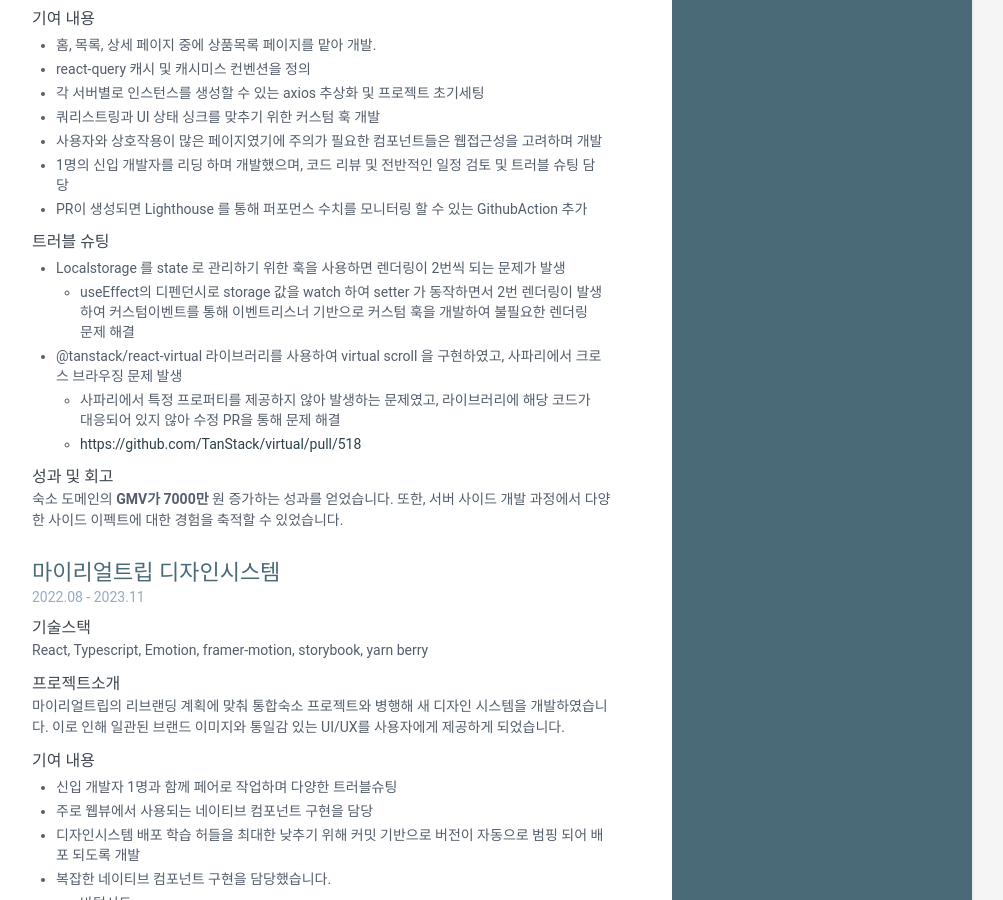
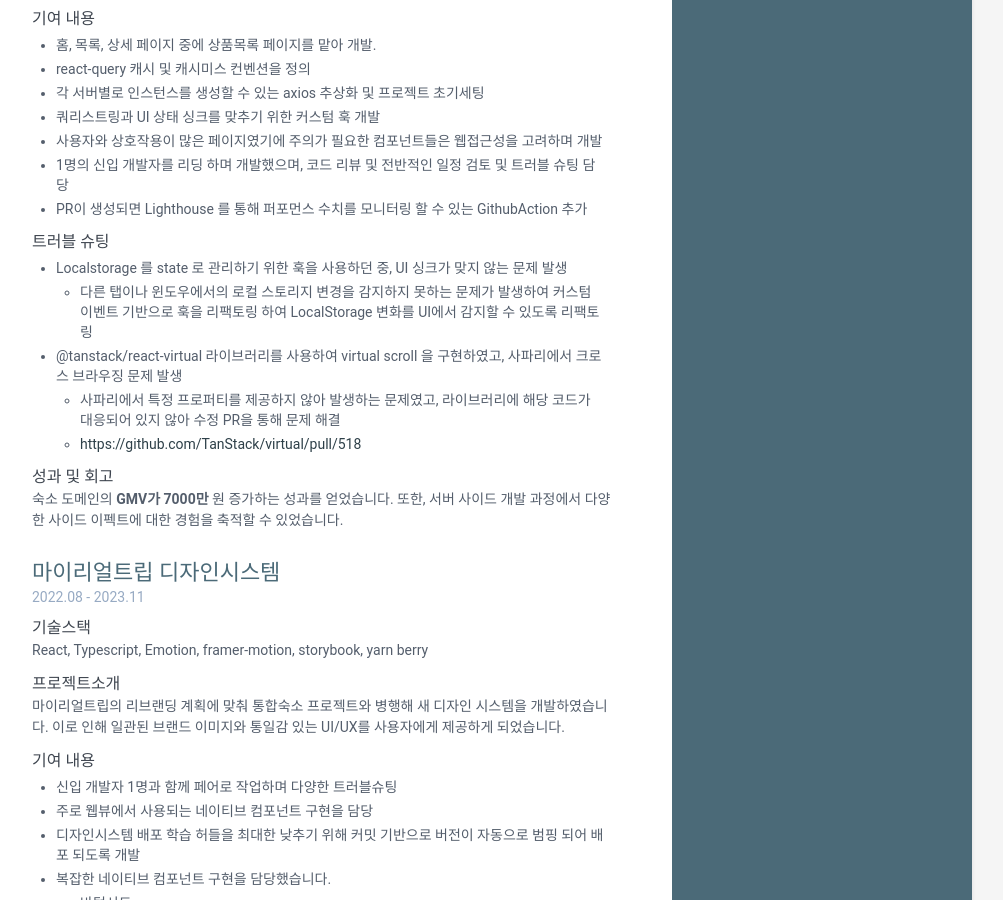
Before and after one commit to zi-gae/resume, a Jekyll site: the page built from index.html, in a window 1280 px wide and 900 px high, scrolled down 1342 px. Shown: the whole window, without its empty margins (168-1171 px from the left). Built offline with Jekyll 4.4.1, drawn with Linux system fonts in a browser that asks for light colours.

Commit message:
feat: 수정

```diff
--- a/_data/data.yml
+++ b/_data/data.yml
@@ -124,8 +124,8 @@ experiences:
             - PR이 생성되면 Lighthouse 를 통해 퍼포먼스 수치를 모니터링 할 수 있는 GithubAction 추가
         - subTitle: 트러블 슈팅
           details: |
-            - Localstorage 를 state 로 관리하기 위한 훅을 사용하면 렌더링이 2번씩 되는 문제가 발생
-              - useEffect의 디펜던시로 storage 값을 watch 하여 setter 가 동작하면서 2번 렌더링이 발생하여 커스텀이벤트를 통해 이벤트리스너 기반으로 커스텀 훅을 개발하여 불필요한 렌더링 문제 해결
+            - Localstorage 를 state 로 관리하기 위한 훅을 사용하던 중, UI 싱크가 맞지 않는 문제 발생
+              - 다른 탭이나 윈도우에서의 로컬 스토리지 변경을 감지하지 못하는 문제가 발생하여 커스텀 이벤트 기반으로 훅을 리팩토링 하여 LocalStorage 변화를 UI에서 감지할 수 있도록 리팩토링
             - @tanstack/react-virtual 라이브러리를 사용하여 virtual scroll 을 구현하였고, 사파리에서 크로스 브라우징 문제 발생
               -	사파리에서 특정 프로퍼티를 제공하지 않아 발생하는 문제였고, 라이브러리에 해당 코드가 대응되어 있지 않아 수정 PR을 통해 문제 해결
               - [https://github.com/TanStack/virtual/pull/518](https://github.com/TanStack/virtual/pull/518)
```
